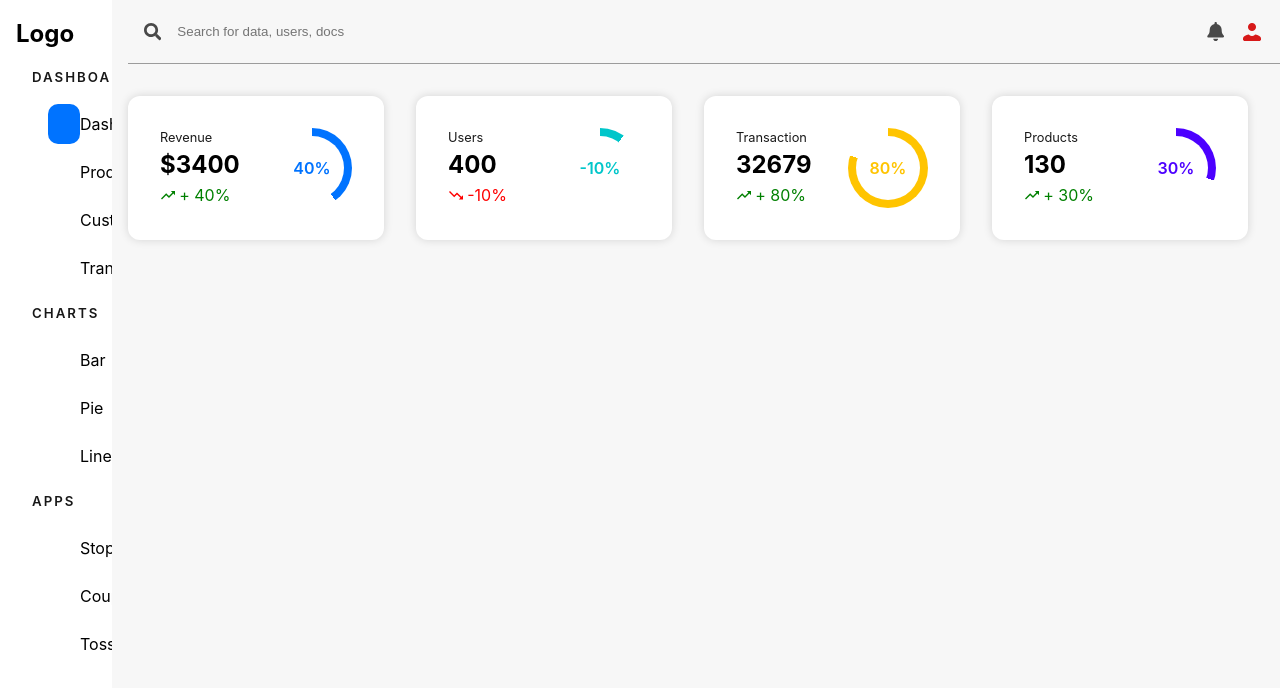
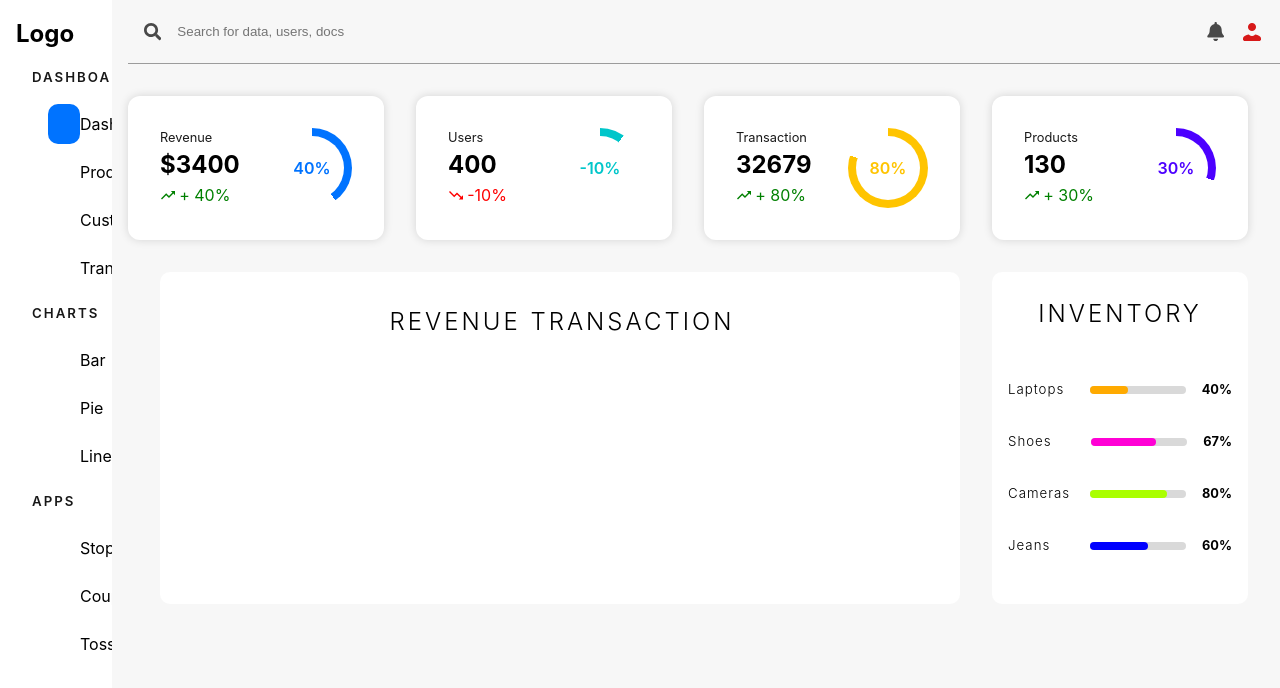
Before and after one commit to niks-nikhil-anand/React-Admin-Dashboard-with-Charts, a React (Vite) app: page /admin/dashboard in a window 1280 px wide. Shown: the top 688 px of the page. Built offline with nearby package versions, Linux system fonts and the light colour scheme.

Commit message:
done with Dashboard Graphcontainer Categories section

```diff
--- /dev/null
+++ b/src/assets/data.json
@@ -0,0 +1,52 @@
+{
+    "categories": [
+      {
+        "value": 40,
+        "heading": "Laptops"
+      },
+
+      {
+        "value": 67,
+        "heading": "Shoes"
+      },
+      {
+        "value": 80,
+        "heading": "Cameras"
+      },
+      {
+        "value": 60,
+        "heading": "Jeans"
+      }
+    ],
+
+    "transaction": [
+      {
+        "id": "ksdnfkjsdfx",
+        "amount": 4000,
+        "quantity": 4,
+        "discount": 300,
+        "status": "Processing"
+      },
+      {
+        "id": "sdsdssdsd",
+        "amount": 5100,
+        "quantity": 2,
+        "discount": 900,
+        "status": "Processing"
+      },
+      {
+        "id": "sdsdcvsssdsd",
+        "amount": 13000,
+        "quantity": 91,
+        "discount": 0,
+        "status": "Shipped"
+      },
+      {
+        "id": "dfddddfd",
+        "amount": 2300,
+        "quantity": 4,
+        "discount": 2000,
+        "status": "Processing"
+      }
+    ]
+  }
--- a/src/pages/Dashboard.tsx
+++ b/src/pages/Dashboard.tsx
@@ -2,6 +2,7 @@ import AdminSideBar from "../component/AdminSideBar"
 import { FaSearch , FaBell} from "react-icons/fa";
 import userImg from '../assets/person.png'
 import { IoMdTrendingUp , IoMdTrendingDown} from "react-icons/io";
+import data from '../assets/data.json'
 
 
 const dashboard = () => {
@@ -53,6 +54,34 @@ const dashboard = () => {
          />
 
          </section>
+
+                  {/*------ Widget section ends here----  */}
+
+
+
+          {/*------ Graph section starts from here----  */}
+
+          <section className="graphContainer">
+             <div className="revenueCharts">
+                <h2>Revenue Transaction</h2>
+                {/* Graph  */}
+              </div>
+              <div className="dashboardCategories">
+                <h2>Inventory</h2>
+                { data.categories.map((i) => (
+                   <CategoryItems
+                   key = {i.heading}
+                heading= {i.heading}
+                value= {i.value}
+                color= {`hsl(${i.value*10},100%,50%)`}
+                />
+                ))}
+              </div>
+
+          </section>
+
+          {/*------ Graph section ends here----  */}
+
 
 
 
@@ -109,4 +138,27 @@ const WidgetItem = ({
   </article>
 )
 
+
+// Graph section - Inventory section
+interface CategoryItemsProps {
+  color : string ;
+  value : number ;
+  heading : string
+}
+
+const CategoryItems = ({color , value , heading}:CategoryItemsProps) => (
+  <div className="categoryItem">
+    <h5>{heading}</h5>
+    <div>
+      <div style={{
+        backgroundColor : color ,
+        width : `${value}%`
+      }}
+      ></div>
+    </div>
+      <span>{value}%</span>
+
+  </div>
+)
+
 export default dashboard
--- a/src/styles/_dashboard.scss
+++ b/src/styles/_dashboard.scss
@@ -77,5 +77,65 @@
     }
 }
 
+    .graphContainer{
+        @include flex(row,unset,unset,2rem);
+        padding: 0 2rem 0 2rem;
+        > div{
+            background-color: #fff;
+            border-radius: 10px;
+        }
+        .revenueCharts{
+            width: 100%;
+            padding: 1rem 3rem;
+
+            > h2 {
+                @include heading;
+                margin: 1rem 0 2rem 0.25rem;
+                text-align: center;
+            }
+        }
+        .dashboardCategories{
+            width: 100%;
+            max-width: 16rem;
+            padding-bottom: 2rem ;
+
+            >h2{
+                @include heading;
+                margin: 1.5rem 0 2rem 0;
+                text-align: center;
+            }
+            >div{
+                overflow-y: auto;
+                padding: 0.5rem;
+            }
+
+            .categoryItem{
+                width: 100%;
+                @include flex(row ,space-between);
+                padding: 1rem;
+                >h5{
+                    letter-spacing: 1px;
+                    font-weight: 300;
+                }
+                > div{
+                    margin-left: auto;
+                    width: 6rem;
+                    background-color: rgb(217, 217, 217);
+                    border-radius: 20px;
+                    height: 0.5rem;
+                    flex: none;
+                    > div{
+                        border-radius: 20px;
+                        height: 100%;
+                        // width: 40%;
+                    }
+                }
+                > span{
+                    font-size: 0.8rem;
+                    font-weight: 700;
+                }
+            }
+        }
+    }
 
 }
```
